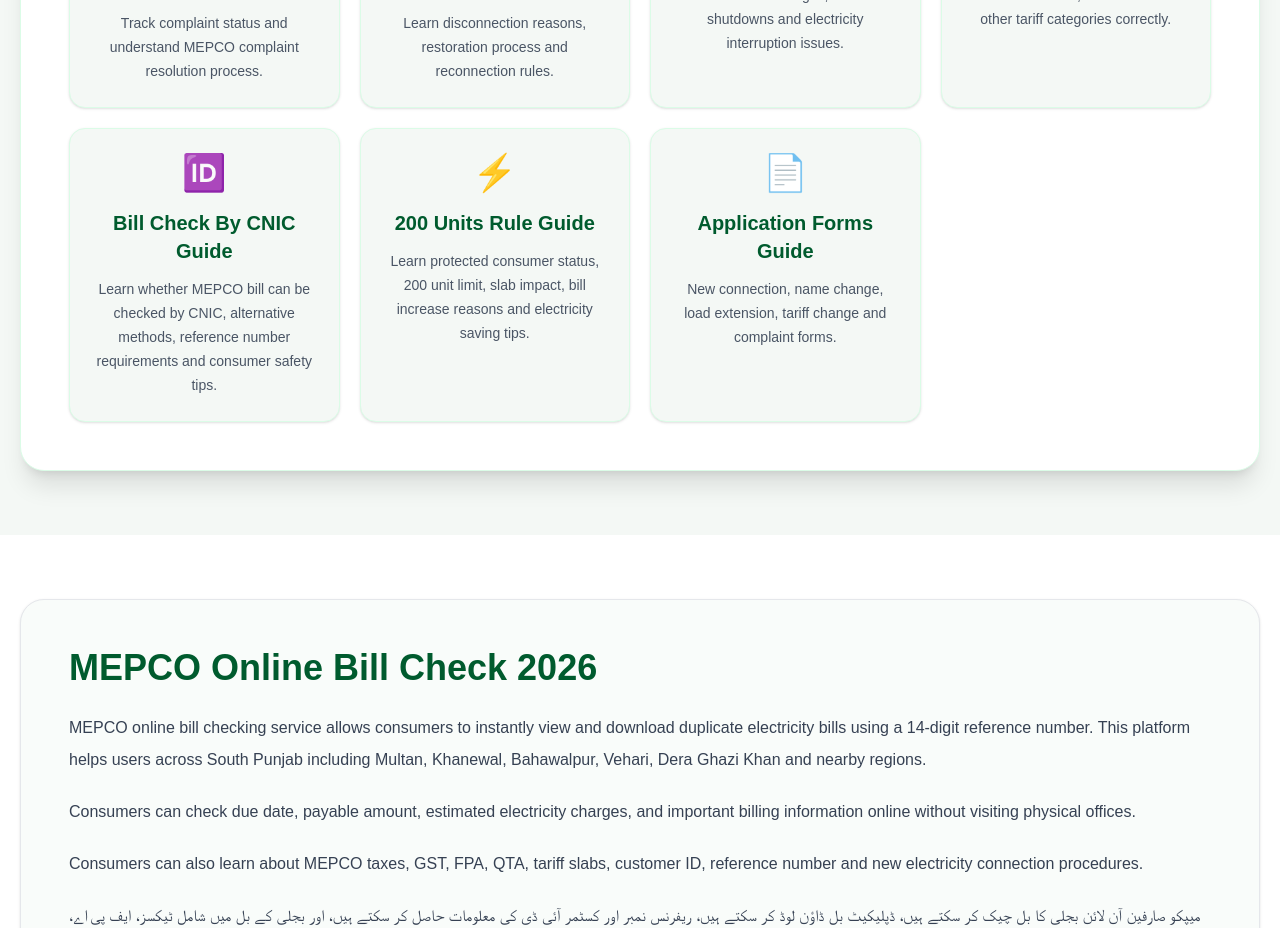
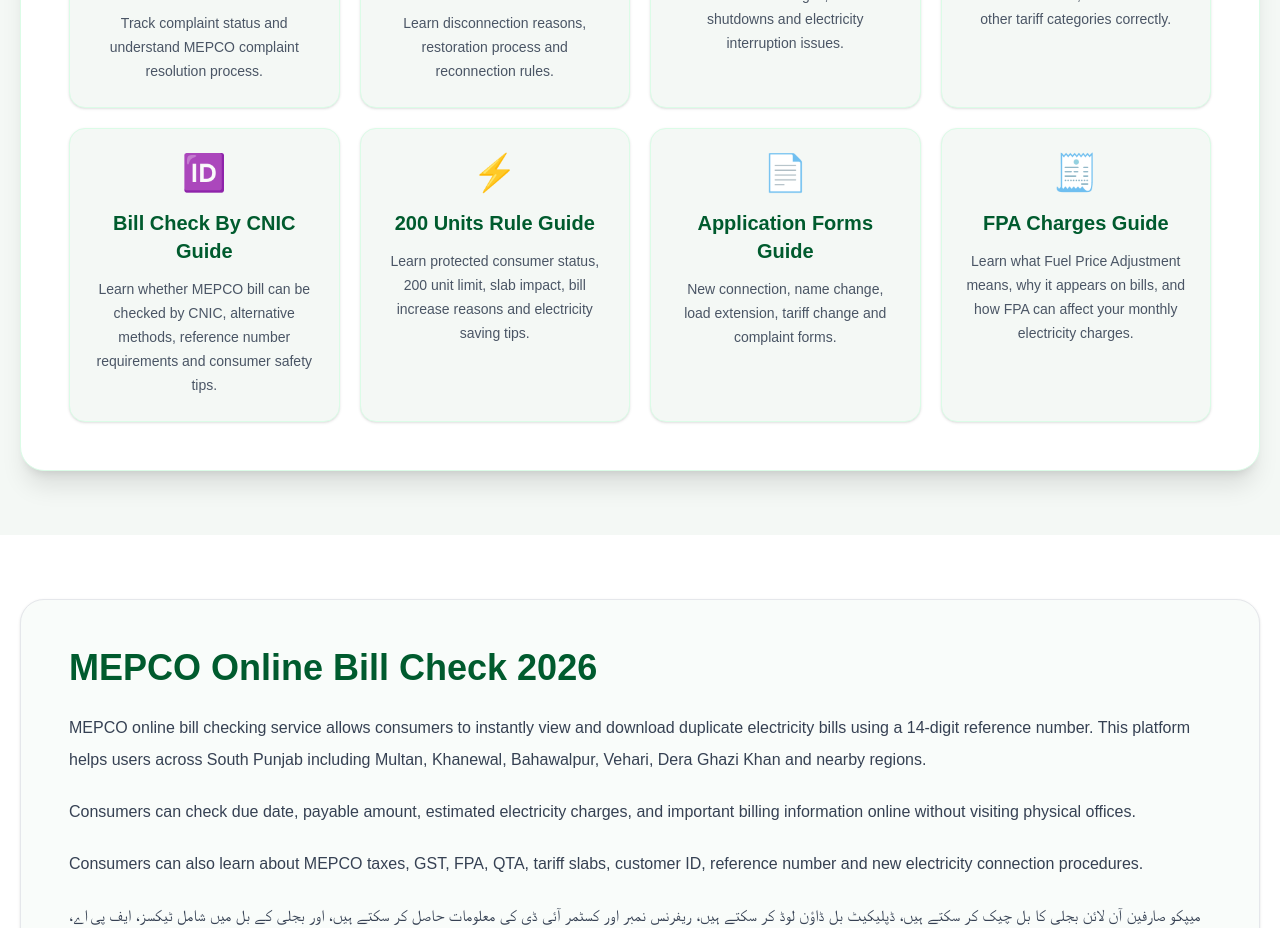
Before and after one commit to drabubakar17-svg/mepco-website, a Next.js app: page / in a window 1280 px wide. Shown: the part 9760-10688 px from the top of the page. Built offline with nearby package versions, Linux system fonts and the light colour scheme.

Commit message:
Connected FPA guide to homepage

```diff
--- a/app/page.tsx
+++ b/app/page.tsx
@@ -1392,6 +1392,21 @@
     New connection, name change, load extension, tariff change and complaint forms.
   </p>
 </a>
+<a
+  href="/mepco-fpa-charges-guide"
+  className="rounded-2xl border border-green-100 bg-[#f4f8f5] p-6 text-center shadow-sm transition hover:-translate-y-2 hover:bg-green-50 hover:shadow-xl"
+>
+  <div className="text-4xl">🧾</div>
+
+  <h3 className="mt-4 text-xl font-black text-[#005b2e]">
+    FPA Charges Guide
+  </h3>
+
+  <p className="mt-3 text-sm leading-6 text-gray-600">
+    Learn what Fuel Price Adjustment means, why it appears on bills,
+    and how FPA can affect your monthly electricity charges.
+  </p>
+</a>
     </div>
   </div>
 </section>
```
